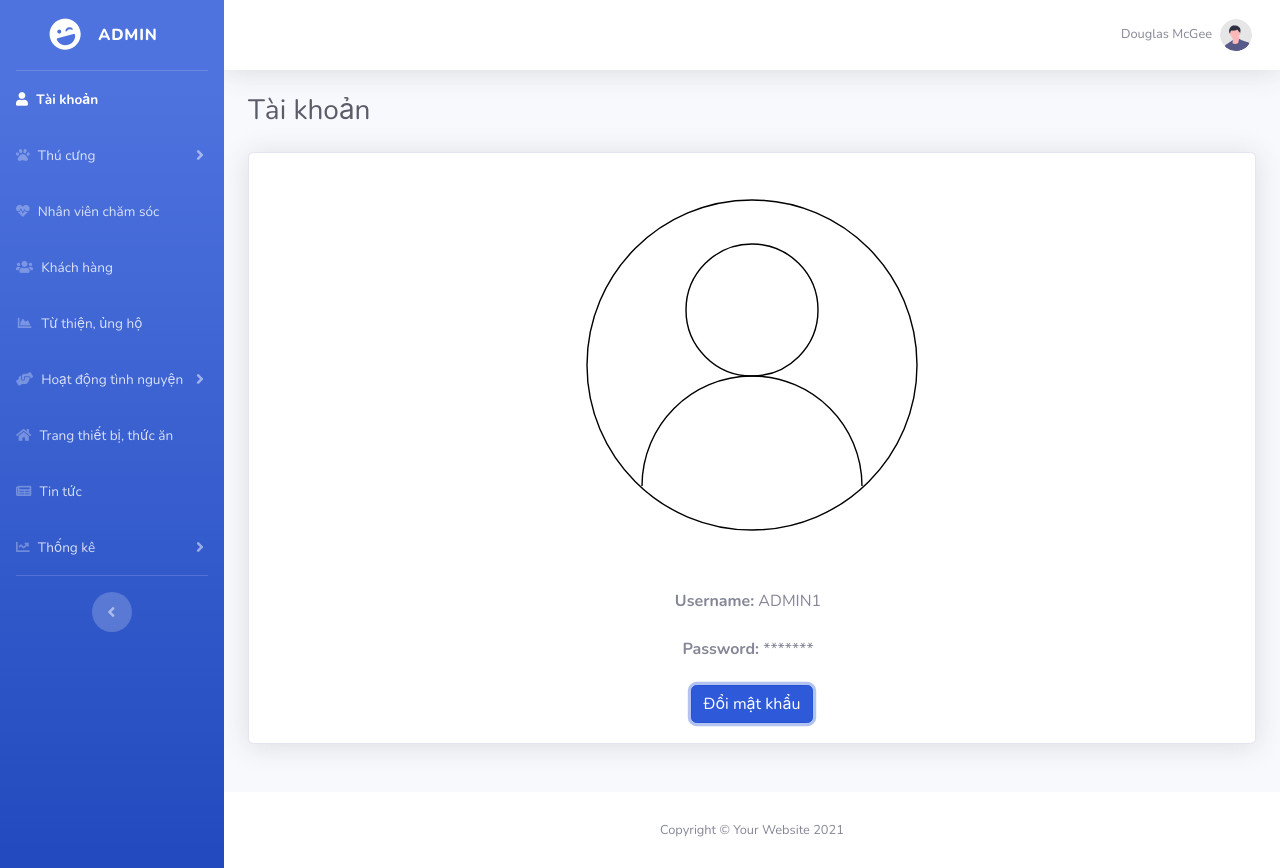
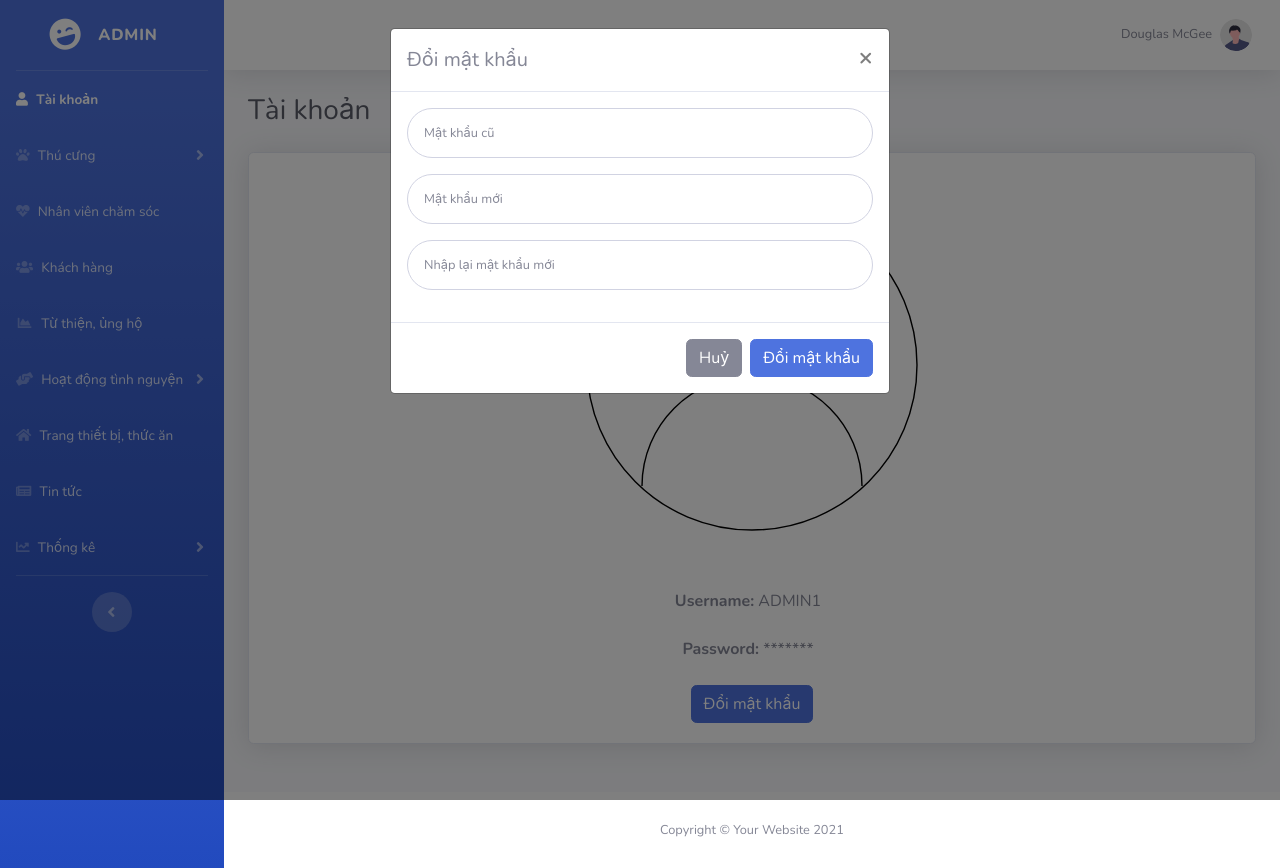
Before and after one commit to tanluc12345123/Pet_Adopiton_Fronted, a website with bundled scripts: page index.html in a window 1280 px wide. Both pictures are taken after a click on the button "Đổi mật khẩu". Built offline with nearby package versions, Linux system fonts and the light colour scheme.

Commit message:
change password

```diff
--- a/index.html
+++ b/index.html
@@ -19,6 +19,7 @@
 
     <!-- Custom styles for this template-->
     <link href="css/sb-admin-2.min.css" rel="stylesheet">
+    <script src="js/index.js"></script>
 
 </head>
 
@@ -221,7 +222,7 @@
                                     </div>
 
                                     <div class="mt-4 text-center">
-                                        <button class="btn btn-primary btn-icon-split">
+                                        <button class="btn btn-primary btn-icon-split" data-toggle="modal" data-target="#changePasswordModal">
                                             <span class="text">Đổi mật khẩu</span>
                                         </button>
                                     </div>
@@ -262,15 +263,50 @@
         <div class="modal-dialog" role="document">
             <div class="modal-content">
                 <div class="modal-header">
-                    <h5 class="modal-title" id="exampleModalLabel">Ready to Leave?</h5>
+                    <h5 class="modal-title" id="exampleModalLabel">Đăng xuất?</h5>
                     <button class="close" type="button" data-dismiss="modal" aria-label="Close">
                         <span aria-hidden="true">×</span>
                     </button>
                 </div>
-                <div class="modal-body">Select "Logout" below if you are ready to end your current session.</div>
+                <div class="modal-body">Bạn có muốn đăng xuất?</div>
                 <div class="modal-footer">
-                    <button class="btn btn-secondary" type="button" data-dismiss="modal">Cancel</button>
-                    <a class="btn btn-primary" href="login.html">Logout</a>
+                    <button class="btn btn-secondary" type="button" data-dismiss="modal">Huỷ</button>
+                    <input type="button" value="Đăng xuất" class="btn btn-primary" onclick="logout()"/>
+                </div>
+            </div>
+        </div>
+    </div>
+
+    <div class="modal fade" id="changePasswordModal" tabindex="-1" role="dialog" aria-labelledby="exampleModalLabel"
+        aria-hidden="true">
+        <div class="modal-dialog" role="document">
+            <div class="modal-content">
+                <div class="modal-header">
+                    <h5 class="modal-title" id="exampleModalLabel">Đổi mật khẩu</h5>
+                    <button class="close" type="button" data-dismiss="modal" aria-label="Close">
+                        <span aria-hidden="true">×</span>
+                    </button>
+                </div>
+                <div class="modal-body">
+                    <form class="user">
+                        <div class="form-group">
+                            <input type="password" class="form-control form-control-user"
+                                id="inputOldPassword" placeholder="Mật khẩu cũ">
+                        </div>
+                        <div class="form-group">
+                            <input type="password" class="form-control form-control-user"
+                                id="inputNewPassword" placeholder="Mật khẩu mới">
+                        </div>
+                        <div class="form-group">
+                            <input type="password" class="form-control form-control-user"
+                                id="inputReNewPassword" placeholder="Nhập lại mật khẩu mới">
+                        </div>
+                        <p id="error" class="small" style="color: rgb(222, 24, 24);"></p>
+                    </form>
+                </div>
+                <div class="modal-footer">
+                    <button class="btn btn-secondary" type="button" data-dismiss="modal">Huỷ</button>
+                    <input type="button" value="Đổi mật khẩu" class="btn btn-primary" onclick="changePass()"/>
                 </div>
             </div>
         </div>
--- /dev/null
+++ b/js/index.js
@@ -0,0 +1,42 @@
+const url = "https://backend-pet-adoption.herokuapp.com/api/users/";
+
+const changePass = async () => {
+    const oldPass = document.getElementById("inputOldPassword");
+    const newPass = document.getElementById("inputNewPassword");
+    const reNewPass = document.getElementById("inputReNewPassword");
+    const id = localStorage.getItem("id")
+    const form = {
+        oldPassword: oldPass.value.trim(),
+        newPassword: newPass.value.trim(),
+        confirmPassword: reNewPass.value.trim()
+    };
+
+    const error = document.getElementById("error");
+
+    if (newPass.value != reNewPass.value) {
+        error.innerHTML = "Mật khẩu xác nhận không chính xác!"
+    } else {
+        const request = await fetch(`${url}${id}/changePass`, {
+            method: 'PUT',
+            headers: {
+                'Content-Type': 'application/json'
+            },
+            body: JSON.stringify(form)
+        })
+        const response = await request.json();
+        if (response["status"] == "Error") {
+            error.innerHTML = "Sai mật khẩu cũ"
+        } else {
+            $('#changePasswordModal').modal('hide');
+            alert("Đổi mật khẩu thành công!")
+        }
+    }
+
+}
+
+const logout = async () => {
+    localStorage.removeItem("id")
+    localStorage.removeItem("token")
+    localStorage.removeItem("fullName")
+    window.location.assign("login.html");
+}
--- a/js/login.js
+++ b/js/login.js
@@ -24,6 +24,7 @@ const login = async () => {
         if(arrayRole[0] == "ROLE_USER"){
             error.innerHTML = "You don't have permission to access this page!"
         }else{
+            localStorage.setItem('id', response["id"]);
             localStorage.setItem('token', response["tokenType"] + " " + response["accessToken"]);
             localStorage.setItem('fullName', response["fullName"]);
             window.location.assign("index.html");
```
